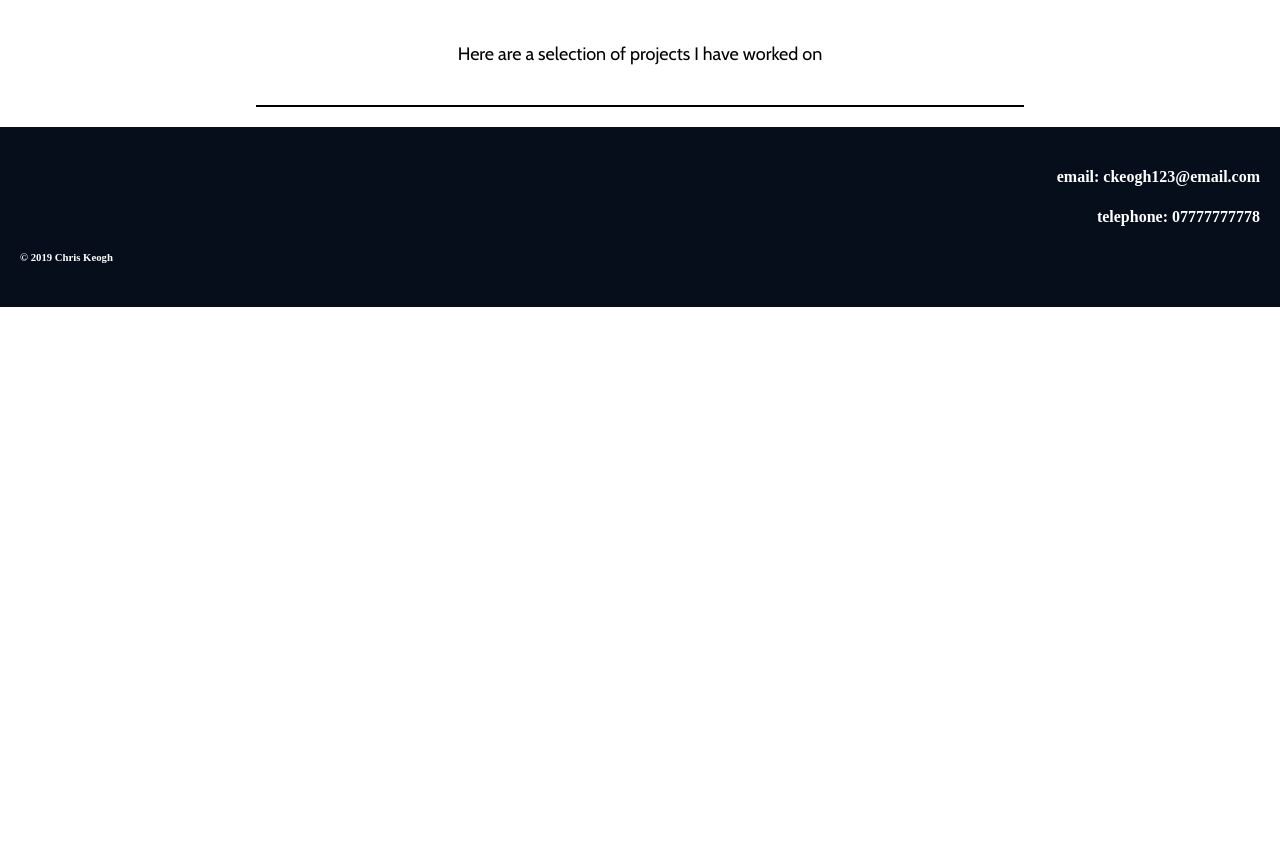
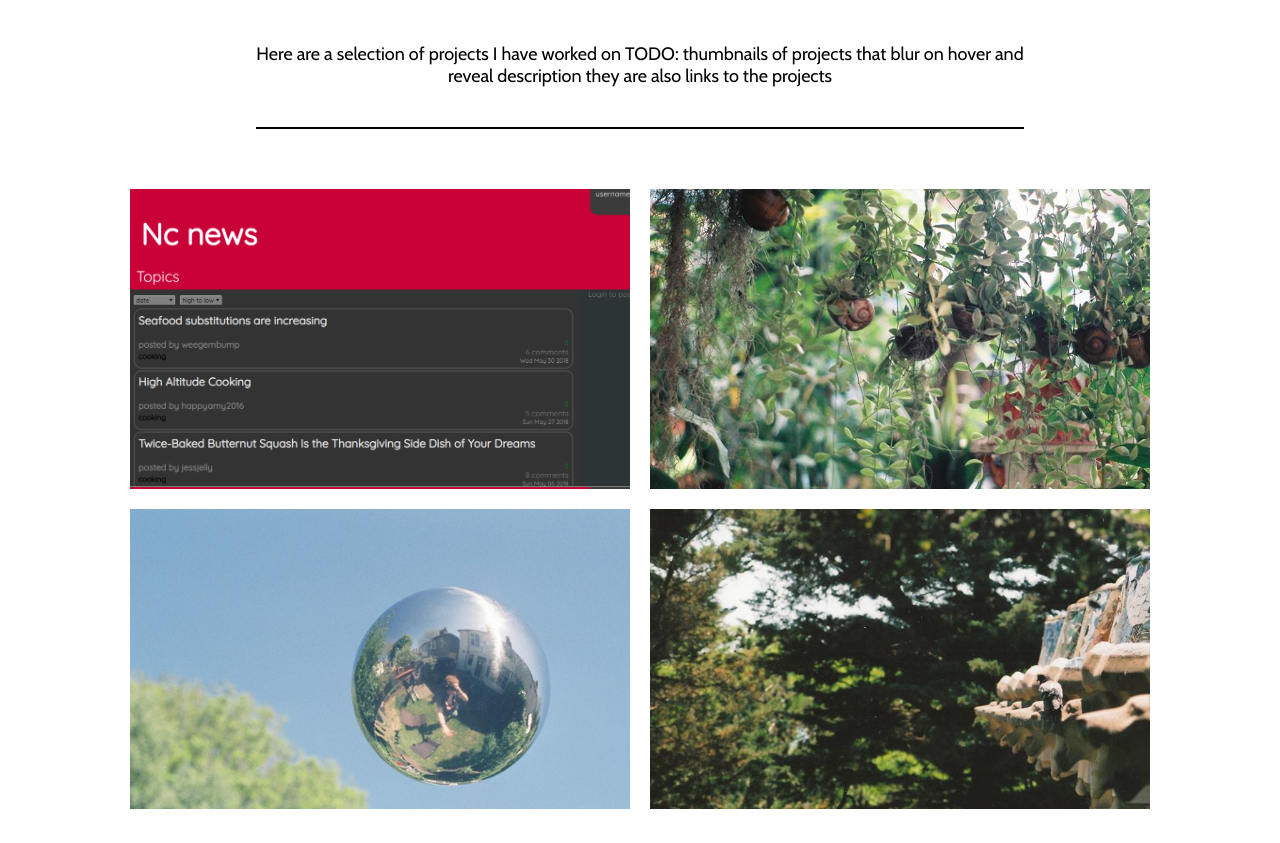
Before and after one commit to CKeogh/Portfolio2, a website: page projects.html in a window 1280 px wide. Shown: the part 617-1460 px from the top of the page. Before the commit the page ends 924 px from the top, so only its background shows below. Drawn offline with nearby package versions, Linux system fonts and the light colour scheme; a web font is replaced by a local one.

Commit message:
create blurring photo links in /Projects

```diff
--- a/projects.html
+++ b/projects.html
@@ -40,7 +40,52 @@
         <!--Welcome message-->
         <p class="welcome animated fadeIn">
             Here are a selection of projects I have worked on
+            TODO: thumbnails of projects that blur on hover and reveal description
+            they are also links to the projects
         </p>
+        <div class="projectsBody">
+            <a href="https://ck-nc-news.netlify.com/">
+                <div class="project">
+                    <div id=ncNewsImg>
+                    </div>
+                    <p class='projText'>
+                        a reddit style content aggregation site which allows users to share articles, as well as comment
+                        and vote on posts
+                    </p>
+                </div>
+            </a>
+            <a href="https://ck-nc-news.netlify.com/">
+                <div class="project">
+                    <div id=lomo>
+                    </div>
+                    <p class='projText'>
+                        A cross-platform mobile app designed to make photo sharing
+                        simple while simulating the experience of using a film camera.
+                        Photos can't be viewed until the users 'development day' and groups can be created
+                        so that everyone gets to relive the memories together
+                    </p>
+                </div>
+            </a>
+            <a href="https://ck-nc-news.netlify.com/">
+                <div class="project">
+                    <div id=speakingOut>
+                    </div>
+                    <p class='projText'>
+                        A sonic art installation made for the Deeds Not Words exhibition at the Gosvenor Gallery in
+                        Manchester, UK
+                    </p>
+                </div>
+            </a>
+            <a href="https://ck-nc-news.netlify.com/">
+                <div class="project">
+                    <div id=gomoku>
+                    </div>
+                    <p class='projText'>
+                        A musical board game created using Pure Data and the Reactivision software
+                    </p>
+                </div>
+            </a>
+        </div>
 
         <footer>
             <div class="contact">
--- a/styles/style.css
+++ b/styles/style.css
@@ -122,7 +122,7 @@ img {
 }
 
 .scrolledStyle {
-    background-color: black;
+    background-color: hsl(215, 69%, 6%);
 }
 
 
@@ -164,34 +164,37 @@ img {
 } */
 .codelines {
     grid-area: codelines;
-    text-align: 'center';
 }
 
 .concise {
     grid-area: concise;
-    text-align: 'center';
+    text-align: center;
     margin: 15px;
 }
 
 .crane {
     grid-area: crane;
-    text-align: 'center';
+    transition: 0.5s filter;
+}
+
+.crane:hover {
+    webkit-filter: blur(4px); /* Chrome, Safari, Opera */
+    filter: blur(4px);
 }
 
 .responsive {
     grid-area: responsive;
-    text-align: 'center';
+    text-align: center;
     margin: 15px;
 }
 
 .laptop {
     grid-area: laptop;
-    text-align: 'center';
 }
 
  .clean {
      grid-area: clean;
-     text-align: 'center';
+     text-align: center;
      margin: 15px;
  }
 
@@ -206,3 +209,94 @@ img {
     }
 
  } */
+
+ a {
+     padding: 0;
+     margin: 0;
+ }
+
+ .projectsBody {
+     display: flex;
+     margin: 50px;
+     flex-wrap: wrap;
+     justify-content: center;
+ }
+
+ .project {
+     background-color: grey;
+     width: 500px;
+     height: 300px;
+     margin: 10px;
+     position: relative;
+
+ }
+
+ .project:hover #ncNewsImg {
+    filter: blur(4px);
+ }
+
+ .projText {
+     opacity: 0;
+     transition: 0.5s opacity ease;
+     text-align: center;
+     padding: 5px;
+     position: absolute;
+     justify-self: center;
+     z-index: 2
+ }
+
+.project:hover .projText {
+     opacity: 1;
+ }
+
+ #ncNewsImg {
+     position: absolute;
+     z-index: 1;
+     height: 100%;
+     width: 100%;
+     transition: 0.5s filter;
+     background-image: url('../images/ncnewssnapshot.png');
+     background-size: 120%;
+ }
+
+ #lomo {
+    position: absolute;
+    z-index: 1;
+    height: 100%;
+    width: 100%;
+    transition: 0.5s filter;
+    background-image: url('../images/snails.jpg');
+    background-size: 120%;
+}
+
+.project:hover #lomo {
+    filter: blur(4px);
+ }
+
+ #gomoku {
+    position: absolute;
+    z-index: 1;
+    height: 100%;
+    width: 100%;
+    transition: 0.5s filter;
+    background-image: url('../images/gaudi.jpg');
+    background-size: 120%;
+}
+
+.project:hover #gomoku {
+    filter: blur(4px);
+ }
+
+ #speakingOut {
+    position: absolute;
+    z-index: 1;
+    height: 100%;
+    width: 100%;
+    transition: 0.5s filter;
+    background-image: url('../images/ball.jpg');
+    background-size: 120%;
+}
+
+.project:hover #speakingOut {
+    filter: blur(4px);
+ }
```
Also changed, not shown: images/ncnewssnapshot.png (added), images/samplelogo.jpeg (added).
